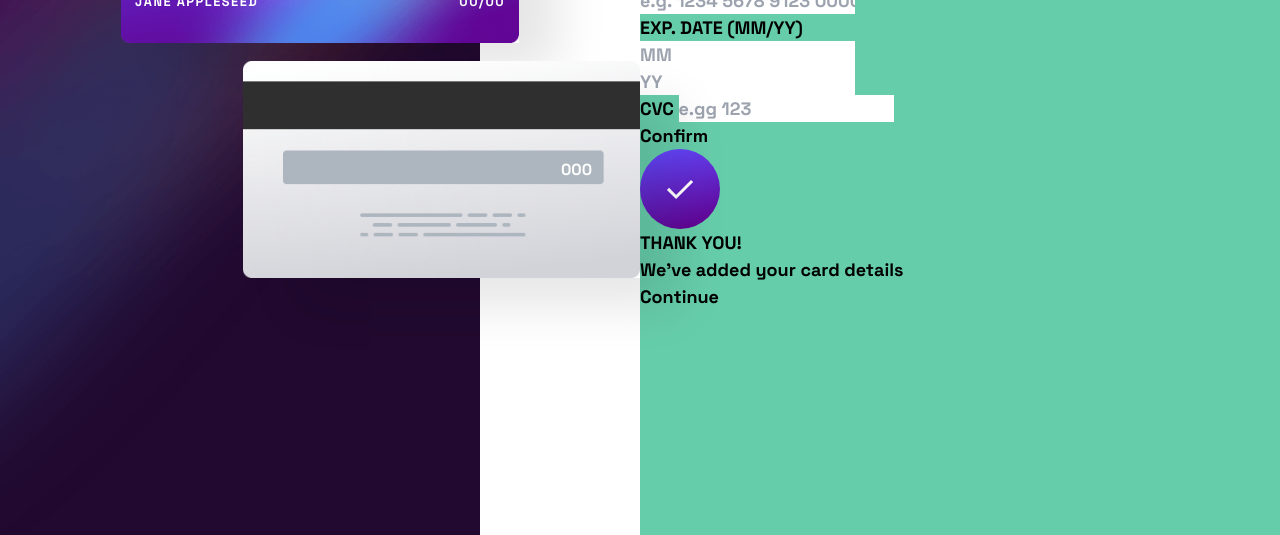
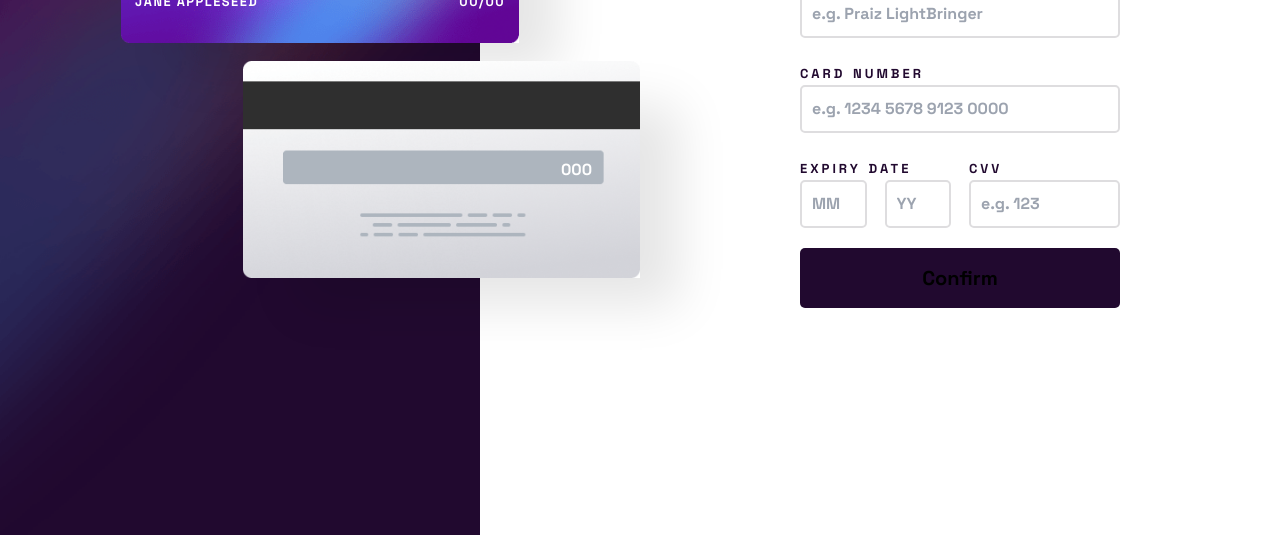
Before and after one commit to Somtochukwu21/interactive-card, a website: page src/index.html in a window 1280 px wide. Shown: the part 265-800 px from the top of the page. Drawn offline with Linux system fonts and the light colour scheme; files whose address does not match are found by name.

Commit message:
[Work in Progress]

```diff
--- a/assets/style/style.css
+++ b/assets/style/style.css
@@ -19,7 +19,10 @@ body {
 }
 
 :root {
-    --white: hsl(0deg, 0%, 100%);
+    --white: hsl(0, 0%, 100%);
+    --Light-grayish-violet: hsl(270, 3%, 87%);
+    --Dark-grayish-violet: hsl(279, 6%, 55%);
+    --Very-dark-violet: hsl(278, 68%, 11%);
 }
 
 .cards {
@@ -39,99 +42,85 @@ body {
     box-shadow: 47px 36px 47px -8px rgba(0, 0, 0, 0.1);
 }
 
-.form_div {
-    width: 100%;
+.form-wrapper {
     display: flex;
     justify-content: center;
     align-items: center;
-    /* margin-left: 6rem; */
-    background: mediumaquamarine;
 }
 
-/*
-.form_div .card-form {
-    width: 26.5vw;
+#form {
+    display: grid;
+    grid-template-columns: repeat(2, 1fr);
+    gap: 1em;
+    width: 50%;
 }
 
-.form_div .card-form form {
+#form label {
+    font-variant: small-caps;
+    letter-spacing: 3px;
+    color: var(--Very-dark-violet);
+}
+
+#form input[type='text'] {
+    border: 2px solid var(--Light-grayish-violet);
+    border-radius: 5px;
+    font-size: 16px;
+    padding: 10px;
+    outline: none;
+    width: 100%;
+    -webkit-border-radius: 5px;
+    -moz-border-radius: 5px;
+    -ms-border-radius: 5px;
+    -o-border-radius: 5px;
+}
+
+#form input[type='text']:focus {
+    border: 2px solid #7732A7;
+}
+
+.errorMessage {
+    color: var(--Red);
+    font-size: 12px;
+    margin-top: 2px;
+}
+
+.form-boxes {
     display: flex;
     flex-direction: column;
 }
 
-.form_div .card-form form label {
-    font-size: 0.7rem;
-    padding-bottom: 0.6rem;
-    color: #220930;
-    letter-spacing: 2px;
-    font-weight: bold;
+#form-c2,
+#form-c1 {
+    grid-column: 1/3;
 }
 
-.form_div .card-form form input {
-    border: 1px solid hsl(270deg, 3%, 87%);
-    padding: 0.7rem;
-    border-radius: 0.3rem;
-    font-size: 0.9rem;
-
+.formboxes-c {
+    display: flex;
+    gap: 1em;
 }
 
-.form_div .card-form form input:hover,
-.form_div .card-form form input:focus-visible {
-    outline: none;
-    background: linear-gradient(white, white) padding-box, linear-gradient(160deg, rgb(100, 72, 254) 0%, rgb(96, 5, 148) 100%) border-box;
-    border: 1px solid transparent;
+.box6 {
+    grid-column: 1/3;
 }
 
-.form_div .card-form form input::-moz-placeholder {
-
-    font-size: 0.9rem;
-    color: hsl(270deg, 3%, 87%);
-    letter-spacing: 2px;
-    font-weight: 500;
+.box6 input[type="button"] {
+    font-size: 20px;
+    background: var(--Very-dark-violet);
+    border: none;
+    color: var(--White);
+    padding: 15px;
+    border-radius: 5px;
+    -webkit-border-radius: 5px;
+    -moz-border-radius: 5px;
+    -ms-border-radius: 5px;
+    -o-border-radius: 5px;
+    text-transform: capitalize;
+    width: 100%;
 }
 
-.form_div .card-form form input:-ms-input-placeholder {
-
-    font-size: 0.9rem;
-    color: hsl(270deg, 3%, 87%);
-    letter-spacing: 2px;
-    font-weight: 500;
+.box6 input[type="button"]:hover {
+    background: var(--Dark-grayish-violet);
 }
-
-.form_div .card-form form input::placeholder {
-
-    font-size: 0.9rem;
-    color: hsl(270deg, 3%, 87%);
-    letter-spacing: 2px;
-    font-weight: 500;
-}
-
-.form_div .card-form form>div {
-    display: flex;
-}
-
-.form_div .card-form form>div>div {
-    display: flex;
-    flex-direction: column;
-    width: 50%;
-}
-
-.form_div .card-form form>div>div:first-child {
-    margin-right: 0.5rem;
-}
-
-.form_div .card-form form>div>div:first-child div {
-    display: flex;
-}
-
-.form_div .card-form form>div>div:first-child div div {
-    display: flex;
-    flex-direction: column;
-}
-
-.form_div .card-form form>div>div:first-child div div input {
-    width: 50%;
-    margin-right: 0.5rem;
-}*/
 
 @media (max-width:991px) {
     .desktop {
--- a/src/index.html
+++ b/src/index.html
@@ -51,76 +51,73 @@
         </div>
       </div>
 
-      <div class="form_div">
-        <div class="card-form">
-          <form action="" id="desktopform">
-            <label for="fname">CARDHOLDER NAME</label>
+      <div class="form_div w-full">
+        <!-- <div class="card-form   "> -->
+
+        <div id="form-wrapper" class="h-full flex items-center justify-center">
+          <form id="form" name="myForm">
+            <div id="form-c1" class="form-boxes">
+              <label for="holder-name">cardholders name</label>
               <input
                 type="text"
-              id="fname"
-              name="fname"
-              placeholder="e.g. Jane Appleseed"
+                id="holder-name"
+                name="hName"
+                placeholder="e.g. Praiz LightBringer"
               />
-            <span class="error" id="fnameError"></span>
+              <span class="errorMessage" id="nameError"></span>
+            </div>
 
-            <label for="number">CARD NUMBER</label>
+            <div class="form-boxes" id="form-c2">
+              <label for="holder-number">card number</label>
               <input
                 type="text"
-              id="number"
-              name="number"
+                id="holder-number"
+                name="hNumber"
                 placeholder="e.g. 1234 5678 9123 0000"
-              maxlength="16"
               />
-            <span class="error" id="numberError"></span>
+              <span class="errorMessage" id="numError"></span>
+            </div>
 
-            <div>
-              <div>
-                <label for="date">EXP. DATE (MM/YY)</label>
-                <div>
-                  <div>
+            <div class="form-boxes">
+              <label for="expiry-date">expiry date</label>
+              <div class="formboxes-c">
                 <input
                   type="text"
-                      id="MM"
-                      name="date"
+                  id="expiry-date"
+                  name="eDate"
                   placeholder="MM"
-                      maxlength="2"
                 />
-                    <span class="error" id="MMError"></span>
-                  </div>
-                  <div>
+
                 <input
                   type="text"
-                      id="YY"
-                      name="date"
+                  name="eYear"
+                  id="expiry-year"
                   placeholder="YY"
-                      maxlength="2"
                 />
-                    <span class="error" id="YYError"></span>
               </div>
-                </div>
+              <span class="errorMessage" id="dateError"> </span>
             </div>
 
-              <div>
-                <label for="CVC">CVC</label>
-                <input
-                  type="text"
-                  id="CVC"
-                  name="CVC"
-                  placeholder="e.gg 123"
-                  maxlength="3"
-                />
-                <span class="error" id="CVCError"></span>
+            <div class="form-boxes">
+              <label for="cvv">cvv</label>
+              <input type="text" name="dunno" id="cvv" placeholder="e.g. 123" />
+              <span class="errorMessage" id="cvError"></span>
             </div>
+
+            <div class="box6 form-boxes">
+              <input type="button" value="confirm" onclick=" getInputValue()" />
             </div>
-            <input type="button" id="button" name="button" value="Confirm" />
           </form>
-          <div class="completed" id="desktopCompleted">
+
+          <div class="completed hidden" id="desktopCompleted">
             <img src="../assets/images/icon-complete.svg" alt="" />
             <h2>THANK YOU!</h2>
             <h4>We've added your card details</h4>
             <input type="button" name="button" value="Continue" />
           </div>
         </div>
+
+        <!-- </div> -->
       </div>
     </div>
   </body>
```
Also changed, not shown: src/test.html (added, +130 -0 lines), dist/output.css. Lines whose indentation alone changed are shown as unchanged.
